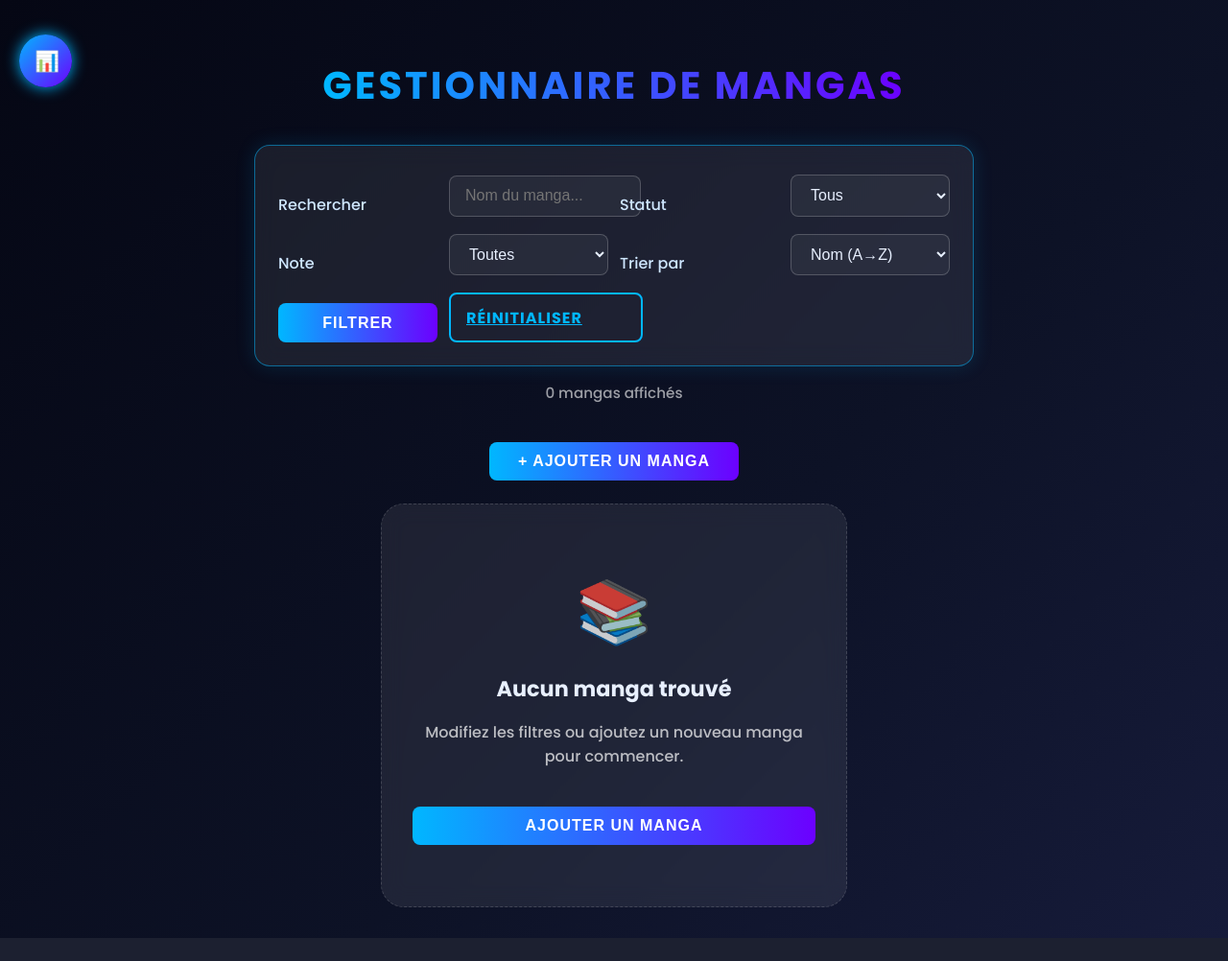
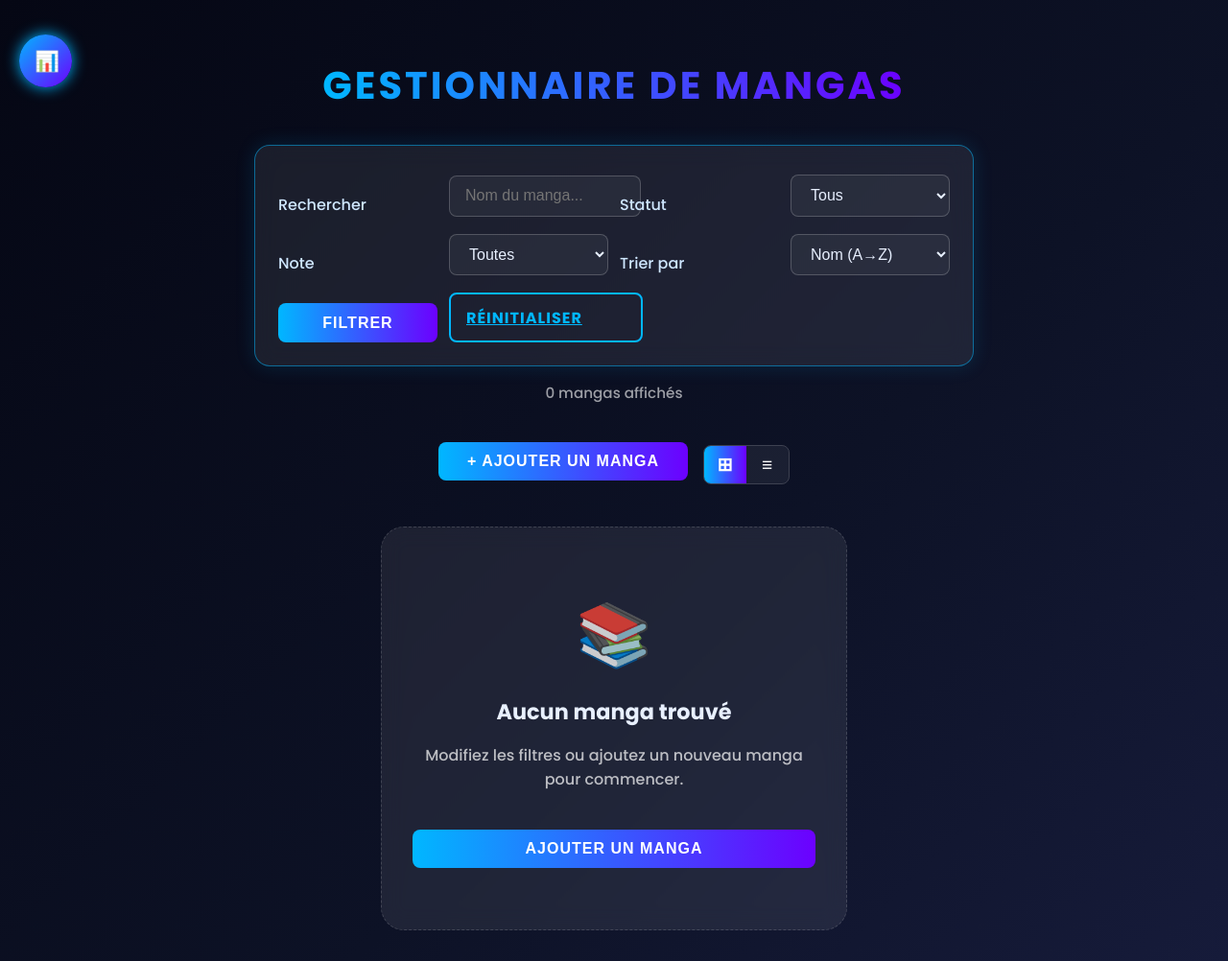
Before and after one commit to Pierre-rnd/Site-Mangas, a Flask app: page / in a window 1280 px wide. Shown: the whole page at 96% size. Before the commit the page ends 978 px from the top, so only its background shows below. Run offline with Flask 3, Linux system fonts and the light colour scheme; data that the repository does not hold is empty; some libraries are stand-ins or nearby versions.

Commit message:
Refonte encore

```diff
--- a/app.py
+++ b/app.py
@@ -48,10 +48,18 @@ def index():
                 date_lecture = datetime.strptime(str(derniere_lecture), '%Y-%m-%d').date()
                 delta = datetime.now().date() - date_lecture
                 manga['non_lu'] = (delta.days >= 7 and not manga['fini'])
+                if delta.days == 0:
+                    manga['last_read_label'] = "Lu aujourd'hui"
+                elif delta.days == 1:
+                    manga['last_read_label'] = "Lu hier"
+                else:
+                    manga['last_read_label'] = f"Lu il y a {delta.days} jours"
             except Exception:
                 manga['non_lu'] = False
+                manga['last_read_label'] = "—"
         else:
             manga['non_lu'] = False
+            manga['last_read_label'] = "Jamais lu"
 
     search = request.args.get('search', '').lower()
     filter_fini = request.args.get('filter_fini', '')
@@ -115,7 +123,7 @@ def ajouter():
     conn.commit()
     conn.close()
 
-    return redirect(url_for('index'))
+    return redirect(url_for('index', added=1))
 
 
 @app.route('/modifier/<int:id>', methods=['POST'])
@@ -140,8 +148,7 @@ def modifier(id):
     conn.commit()
     conn.close()
 
-    return redirect(url_for('index'))
-
+    return redirect(url_for('index', updated=1))
 
 
 @app.route('/editer/<int:id>', methods=['GET'])
@@ -204,6 +211,17 @@ def stats():
     total = len(mangas)
     finis = sum(1 for m in mangas if m['fini'])
     en_cours = total - finis
+    non_lu_count = 0
+    for m in mangas:
+        dl = m.get('derniere_lecture')
+        if dl is None:
+            continue
+        try:
+            d = datetime.strptime(str(dl), '%Y-%m-%d').date() if isinstance(dl, str) else dl
+            if (datetime.now().date() - d).days >= 7 and not m['fini']:
+                non_lu_count += 1
+        except Exception:
+            pass
 
     if total > 0:
         moyenne = round(sum(int(m.get('note', 0)) for m in mangas) / total, 2)
@@ -219,6 +237,7 @@ def stats():
         "total": total,
         "finis": finis,
         "en_cours": en_cours,
+        "non_lu_7j": non_lu_count,
         "moyenne": moyenne,
         "meilleur_nom": meilleur_nom,
         "meilleur_note": meilleur_note
--- a/static/style.css
+++ b/static/style.css
@@ -453,9 +453,144 @@ button:hover, .button:hover {
 .form-edit label { margin-top: 0.6rem; }
 .form-edit .stars { margin-top: 0.4rem; }
 
+/* Toasts */
+.toast-container {
+  position: fixed;
+  top: 1rem;
+  left: 50%;
+  transform: translateX(-50%);
+  z-index: 2000;
+  display: flex;
+  flex-direction: column;
+  gap: 0.5rem;
+  pointer-events: none;
+}
+
+.toast {
+  padding: 0.75rem 1.25rem;
+  border-radius: 10px;
+  font-weight: 500;
+  font-size: 0.95rem;
+  background: linear-gradient(135deg, rgba(30, 35, 50, 0.98), rgba(20, 22, 35, 0.98));
+  border: 1px solid rgba(0, 183, 255, 0.4);
+  box-shadow: 0 8px 24px rgba(0, 0, 0, 0.4);
+  opacity: 0;
+  transform: translateY(-10px);
+  transition: opacity 0.3s ease, transform 0.3s ease;
+}
+
+.toast.show {
+  opacity: 1;
+  transform: translateY(0);
+}
+
+.toast-success { border-color: rgba(46, 204, 113, 0.5); }
+
+/* Barre d’outils + vue grille/liste */
+.toolbar {
+  display: flex;
+  align-items: center;
+  justify-content: center;
+  gap: 1rem;
+  margin-bottom: 1.5rem;
+  flex-wrap: wrap;
+}
+
+.view-toggle {
+  display: flex;
+  gap: 0;
+  border-radius: 8px;
+  overflow: hidden;
+  border: 1px solid rgba(255, 255, 255, 0.2);
+}
+
+.view-btn {
+  width: 44px !important;
+  min-width: 44px !important;
+  margin: 0 !important;
+  padding: 0.5rem 0.75rem !important;
+  border-radius: 0 !important;
+  background: rgba(255, 255, 255, 0.06) !important;
+  font-size: 1.2rem !important;
+}
+
+.view-btn:hover {
+  background: rgba(255, 255, 255, 0.12) !important;
+}
+
+.view-btn.active {
+  background: linear-gradient(90deg, var(--accent), var(--accent2)) !important;
+  box-shadow: none !important;
+}
+
+/* Vue liste */
+.manga-cards.view-list {
+  flex-direction: column;
+  align-items: stretch;
+  max-width: 900px;
+  margin: 0 auto;
+}
+
+.manga-cards.view-list .manga-card {
+  width: 100%;
+  max-width: none;
+  display: grid;
+  grid-template-columns: 120px 1fr;
+  gap: 1.5rem;
+  align-items: center;
+  text-align: left;
+}
+
+.manga-cards.view-list .manga-card img {
+  width: 120px;
+  height: 160px;
+  object-fit: cover;
+  border-radius: 8px;
+}
+
+.manga-cards.view-list .manga-details {
+  display: flex;
+  flex-wrap: wrap;
+  align-items: center;
+  gap: 0.5rem 1rem;
+  text-align: left;
+}
+
+.manga-cards.view-list .manga-details p {
+  margin: 0;
+}
+
+.manga-cards.view-list .manga-details h3 {
+  width: 100%;
+  margin-bottom: 0.25rem;
+}
+
+.manga-cards.view-list .badge-non-lu {
+  position: static;
+  margin-bottom: 0.5rem;
+}
+
+/* Dernière lecture sur la carte */
+.manga-details .last-read {
+  font-size: 0.9rem;
+  color: rgba(255, 255, 255, 0.65);
+  margin: 0.25rem 0;
+}
+
 @media (max-width: 700px) {
   body { padding: 1rem; }
   .filter-form { grid-template-columns: 1fr 1fr; }
   .manga-card { width: 100%; max-width: 320px; }
   h1 { font-size: 1.8rem; }
+  .toolbar { flex-direction: column; }
+  .manga-cards.view-list .manga-card {
+    grid-template-columns: 1fr;
+    text-align: center;
+  }
+  .manga-cards.view-list .manga-card img {
+    width: 100%;
+    height: 200px;
+    margin: 0 auto;
+  }
+  .manga-cards.view-list .manga-details { justify-content: center; text-align: center; }
 }
--- a/templates/index.html
+++ b/templates/index.html
@@ -17,27 +17,34 @@
         }
     </script>
     <script>
+    function showToast(message, type) {
+        type = type || 'success';
+        var container = document.getElementById('toast-container');
+        var toast = document.createElement('div');
+        toast.className = 'toast toast-' + type;
+        toast.textContent = message;
+        container.appendChild(toast);
+        requestAnimationFrame(function() { toast.classList.add('show'); });
+        setTimeout(function() {
+            toast.classList.remove('show');
+            setTimeout(function() { toast.remove(); }, 300);
+        }, 2800);
+    }
     function supprimerManga(index) {
         if (confirm("Êtes-vous sûr de vouloir supprimer ce manga ?")) {
             fetch(`/supprimer/${index}`, {
                 method: 'POST',
-                headers: {
-                    'Content-Type': 'application/json',
-                }
+                headers: { 'Content-Type': 'application/json' }
             })
             .then(response => {
                 if (response.ok) {
-
-                    window.location.reload();
+                    showToast('Manga supprimé');
+                    setTimeout(function() { window.location.reload(); }, 1200);
                 } else {
-                    console.error('Erreur lors de la suppression du manga.');
                     alert('Erreur : impossible de supprimer le manga.');
                 }
             })
-            .catch(error => {
-                console.error('Erreur lors de la requête :', error);
-                alert('Erreur : impossible de contacter le serveur.');
-            });
+            .catch(function() { alert('Erreur : impossible de contacter le serveur.'); });
         }
     }</script>
     <script>
@@ -83,9 +90,10 @@
 <h1>Gestionnaire de Mangas</h1>
 
 <body>
+    <div id="toast-container" class="toast-container" aria-live="polite"></div>
     <form method="GET" action="/" class="filter-form">
         <label for="search">Rechercher</label>
-        <input type="text" id="search" name="search" value="{{ request.args.get('search', '') }}" placeholder="Nom du manga...">
+        <input type="text" id="search" name="search" value="{{ request.args.get('search', '') }}" placeholder="Nom du manga..." title="Raccourci : S">
 
         <label for="filter-fini">Statut</label>
         <select id="filter-fini" name="filter_fini">
@@ -115,8 +123,13 @@
     </form>
     <p class="results-count">{{ mangas|length }} manga{{ 's' if mangas|length != 1 else '' }} affiché{{ 's' if mangas|length != 1 else '' }}</p>
 
-
-    <button onclick="toggleForm()" class="btn-add-toggle">+ Ajouter un manga</button>
+    <div class="toolbar">
+        <button onclick="toggleForm()" class="btn-add-toggle" id="btn-add-manga" title="Raccourci : N">+ Ajouter un manga</button>
+        <div class="view-toggle" role="group" aria-label="Vue">
+            <button type="button" class="view-btn active" data-view="grid" title="Vue grille">⊞</button>
+            <button type="button" class="view-btn" data-view="list" title="Vue liste">≡</button>
+        </div>
+    </div>
 
     <form id="mangaForm" action="/ajouter" method="post" class="form-add-manga" style="display:none;">
         <label for="nom">Nom du Manga:</label>
@@ -155,7 +168,7 @@
         <button type="submit">Ajouter Manga</button>
     </form>
 
-    <div class="manga-cards">
+    <div class="manga-cards" id="manga-cards">
         {% if not mangas %}
         <div class="empty-state">
             <div class="empty-state-icon">📚</div>
@@ -179,6 +192,7 @@
                     <button type="button" class="chapter-btn" onclick="modifierChapitre('{{ manga.id }}', 1)" aria-label="Augmenter le chapitre">+</button>
                 </div>
                 <p>Saison : {{ manga.saison }}</p>
+                <p class="last-read" title="Dernière lecture">📅 {{ manga.last_read_label }}</p>
                 <p>Statut : <span class="{{ 'status-termine' if manga.fini else 'status-cours' }}">{{ 'Terminé' if manga.fini else 'En cours' }}</span></p>
                 <p><a href="{{ url_for('lire_manga', id=manga.id) }}" target="_blank" class="link-read">Lire le manga</a></p>
                 <p>Note: {% for i in range(1, 6) %}
@@ -205,6 +219,7 @@
             <p><strong>Total de mangas :</strong> <span id="total"></span></p>
             <p><strong>Mangas terminés :</strong> <span id="finis"></span></p>
             <p><strong>Mangas en cours :</strong> <span id="en_cours"></span></p>
+            <p><strong>Non lus depuis 7+ jours :</strong> <span id="non_lu_7j"></span></p>
             <p><strong>Note moyenne :</strong> <span id="moyenne"></span></p>
             <p><strong>Meilleur manga :</strong> <span id="meilleur"></span></p>
         </div>
@@ -224,6 +239,7 @@
       document.getElementById('total').textContent = data.total ?? '0';
       document.getElementById('finis').textContent = data.finis ?? '0';
       document.getElementById('en_cours').textContent = data.en_cours ?? '0';
+      document.getElementById('non_lu_7j').textContent = data.non_lu_7j ?? '0';
       document.getElementById('moyenne').textContent = data.moyenne ?? '0';
       document.getElementById('meilleur').textContent = (data.meilleur_nom ? `${data.meilleur_nom} (${data.meilleur_note}★)` : '—');
       overlay.classList.add('show');
@@ -253,6 +269,61 @@
       overlay.setAttribute('aria-hidden', 'true');
     }
   });
+
+  // Toasts au chargement (après ajout / modification)
+  (function() {
+    var params = new URLSearchParams(window.location.search);
+    var clean = false;
+    if (params.get('added') === '1') {
+      showToast('Manga ajouté');
+      params.delete('added');
+      clean = true;
+    }
+    if (params.get('updated') === '1') {
+      showToast('Modifications enregistrées');
+      params.delete('updated');
+      clean = true;
+    }
+    if (clean) {
+      var q = params.toString();
+      history.replaceState({}, '', window.location.pathname + (q ? '?' + q : ''));
+    }
+  })();
+
+  // Raccourcis clavier
+  document.addEventListener('keydown', function(e) {
+    if (e.ctrlKey || e.metaKey || e.altKey) return;
+    var tag = (e.target && e.target.tagName) ? e.target.tagName.toLowerCase() : '';
+    if (tag === 'input' || tag === 'textarea' || tag === 'select') return;
+    if (e.key === 'n' || e.key === 'N') {
+      e.preventDefault();
+      toggleForm();
+    }
+    if (e.key === 's' || e.key === 'S') {
+      e.preventDefault();
+      document.getElementById('search').focus();
+    }
+    if (e.key === 'Escape') {
+      var form = document.getElementById('mangaForm');
+      if (form && form.style.display === 'block') {
+        toggleForm();
+      }
+    }
+  });
+
+  // Bascule vue grille / liste
+  document.querySelectorAll('.view-btn').forEach(function(btn) {
+    btn.addEventListener('click', function() {
+      document.querySelectorAll('.view-btn').forEach(function(b) { b.classList.remove('active'); });
+      btn.classList.add('active');
+      var list = document.getElementById('manga-cards');
+      if (btn.getAttribute('data-view') === 'list') {
+        list.classList.add('view-list');
+      } else {
+        list.classList.remove('view-list');
+      }
+    });
+  });
 </script>
 
 
```
